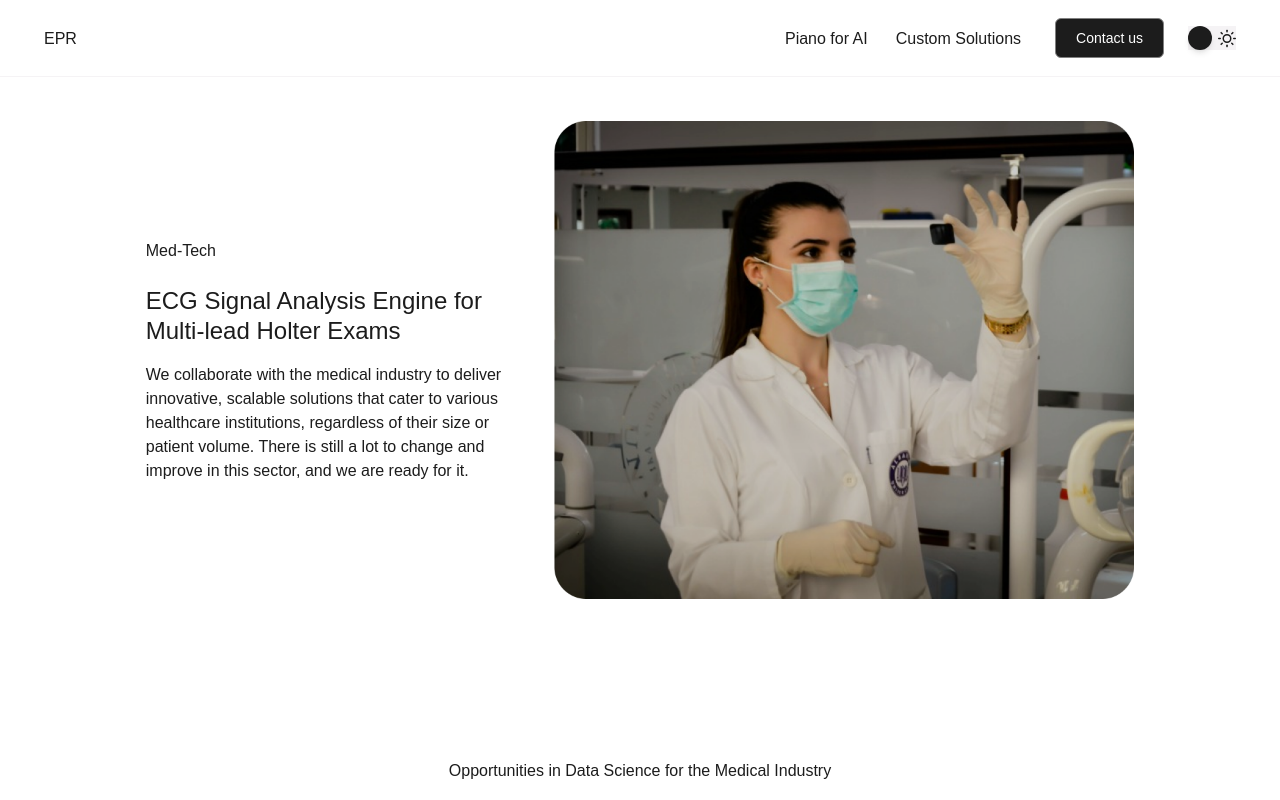
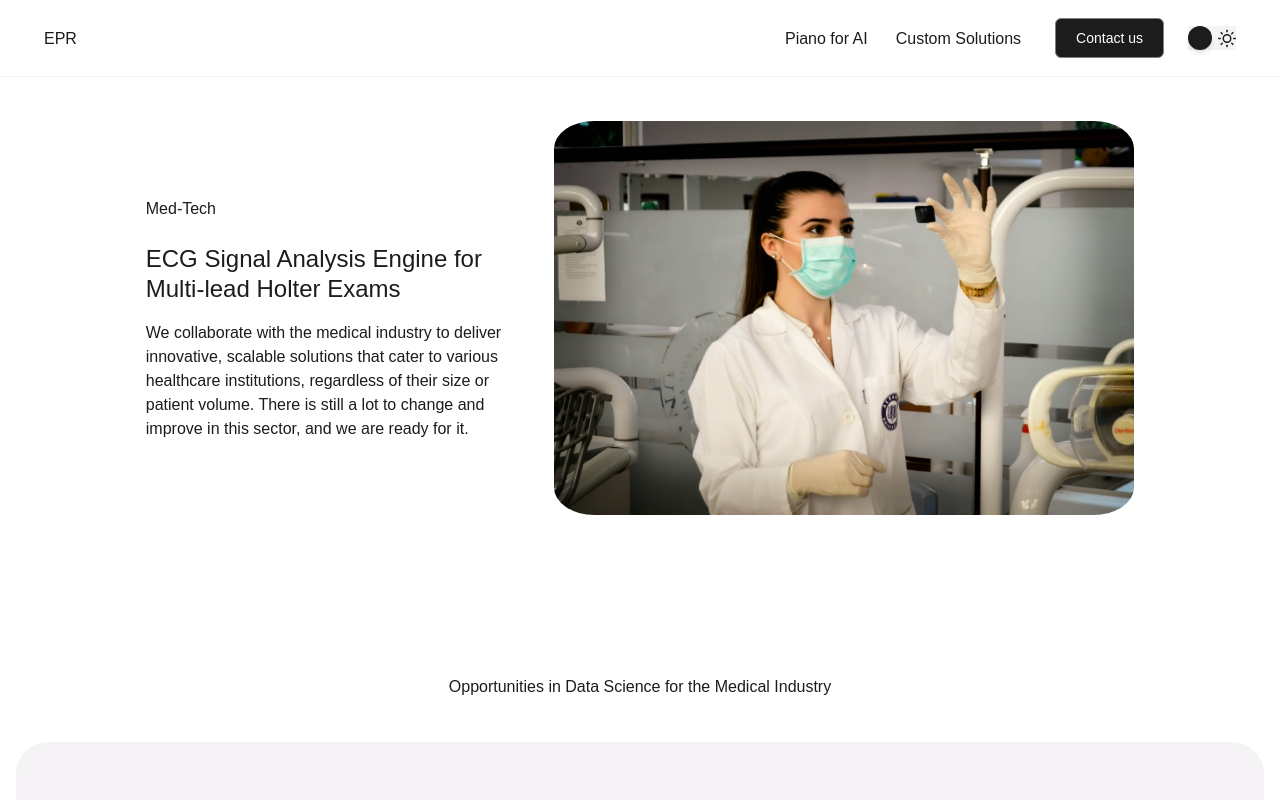
Before and after one commit to Nospoko/epr-landing, a Next.js app in the folder algrtm/: page /medTech in a window 1280 px wide. Shown: the top 800 px of the page. Built offline with nearby package versions, Linux system fonts and the light colour scheme.

Commit message:
images corrected

```diff
--- a/algrtm/src/app/heavyIndustry/page.js
+++ b/algrtm/src/app/heavyIndustry/page.js
@@ -12,7 +12,7 @@ const HeavyIndustry = () => {
       <div className="w-full flex flex-col items-center justify-center px-4 md:mx-[2.75rem]">
         <DescriptionImageComponent
           version="version1"
-          image="/heavyIndustry-image.png"
+          image="/heavyIndustry-bg-image.jpeg"
           imageWidth={580}
           imageHeight={478}
         />
--- a/algrtm/src/app/medTech/page.js
+++ b/algrtm/src/app/medTech/page.js
@@ -12,7 +12,7 @@ const MedTech = () => {
       <div className="w-full flex flex-col items-center justify-center px-4 md:mx-[2.75rem]">
         <DescriptionImageComponent
           version="version2"
-          image="/labAssistant-image.png"
+          image="/labAssistant-bg-image.jpeg"
           imageWidth={580}
           imageHeight={478}
         />
--- a/algrtm/src/components/DescriptionImageComponent.js
+++ b/algrtm/src/components/DescriptionImageComponent.js
@@ -20,20 +20,7 @@ const DescriptionImageComponent = ({
         <div className="mt-4 h6_400 xl:h6">{description}</div>
       </div>
 
-      {/* <div className="flex shrink-0 w-[26.35rem]">
-        <Image
-          src="/labAssistant-image.png"
-          alt="Image of Lab Assistant during work"
-          width={580}
-          height={478}
-          sizes="100vw"
-          style={{
-            width: "100%",
-            height: "auto",
-          }}
-        />
-              </div> */}
-      <div className="flex shrink-0 max-w-[36.25rem]">
+      <div className="flex shrink-0 max-w-[36.25rem] ">
         <Image
           src={image}
           alt="Image"
@@ -43,6 +30,7 @@ const DescriptionImageComponent = ({
           style={{
             width: "100%",
             height: "auto",
+            borderRadius: "7%",
           }}
         />
       </div>
```
Also changed, not shown: algrtm/public/heavyIndustry-image.png (deleted), algrtm/public/labAssistant-image.png (deleted).
